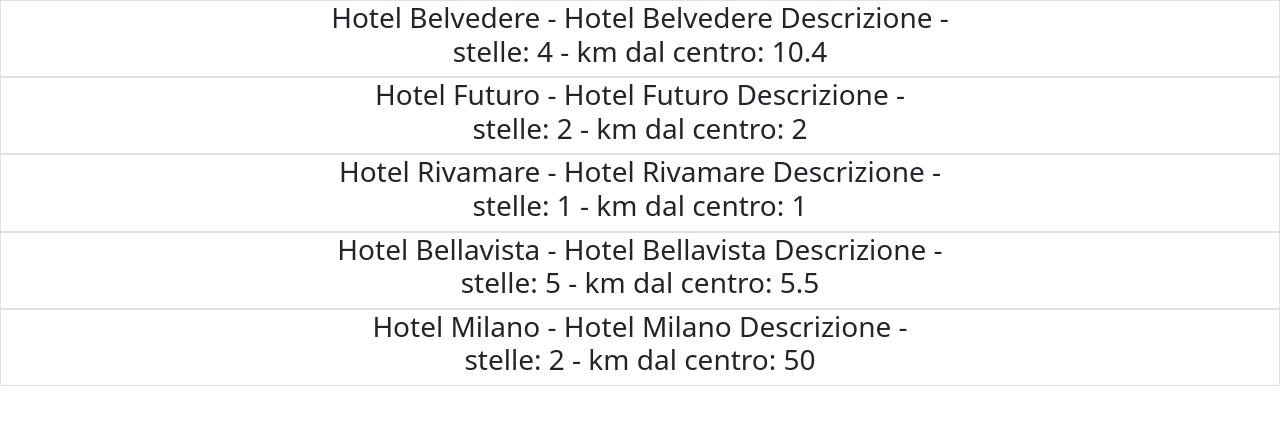
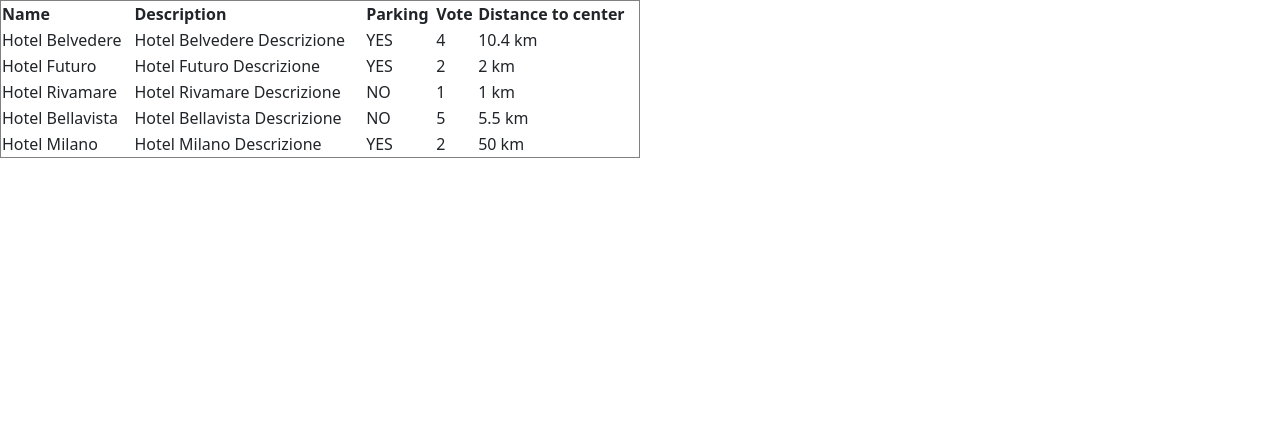
Before and after one commit to davidedev04/php-hotel, a PHP site: page / in a window 1280 px wide. Shown: the top 425 px of the page. Run offline with PHP 8.4, Linux system fonts and the light colour scheme.

Commit message:
correzione

```diff
--- a/index.php
+++ b/index.php
@@ -7,9 +7,7 @@
     <link href="https://cdn.jsdelivr.net/npm/bootstrap@5.0.2/dist/css/bootstrap.min.css" rel="stylesheet"
         integrity="sha384-EVSTQN3/azprG1Anm3QDgpJLIm9Nao0Yz1ztcQTwFspd3yD65VohhpuuCOmLASjC" crossorigin="anonymous">
     <title>Document</title>
-</head>
 
-<body>
     <?php
 
     $hotels = [
@@ -52,20 +50,39 @@
 
     ];
 
-    foreach ($hotels as $hotel) {
+    ?>
 
-        echo '<div class="border text-center">'
-            . '<h3>'
-            . $hotel['name'] . " - "
-            . $hotel['description'] . " - " . "<br>"
-            . "stelle: " . $hotel['vote'] . " - "
-            . "km dal centro: " . $hotel['distance_to_center']
-            . '</h3>'
-            . '</div>';
+</head>
 
-    }
+<body>
 
-    ?>
+    <table border="1" style="width: 50%;">
+        <tr>
+            <th>Name</th>
+            <th>Description</th>
+            <th>Parking</th>
+            <th>Vote</th>
+            <th>Distance to center</th>
+        </tr>
+
+
+        <?php
+        foreach ($hotels as $hotel) {
+
+            echo "<tr>";
+            echo "<td>$hotel[name]</td>";
+            echo "<td>$hotel[description]</td>";
+            echo "<td>"
+            . ($hotel['parking'] ? 'YES' : 'NO') .
+            "</td>";
+            echo "<td>$hotel[vote]</td>";
+            echo "<td>$hotel[distance_to_center] km</td>";
+            echo "</tr>";
+
+        }
+
+        ?>
+    </table>
 </body>
 
 </html>
```
